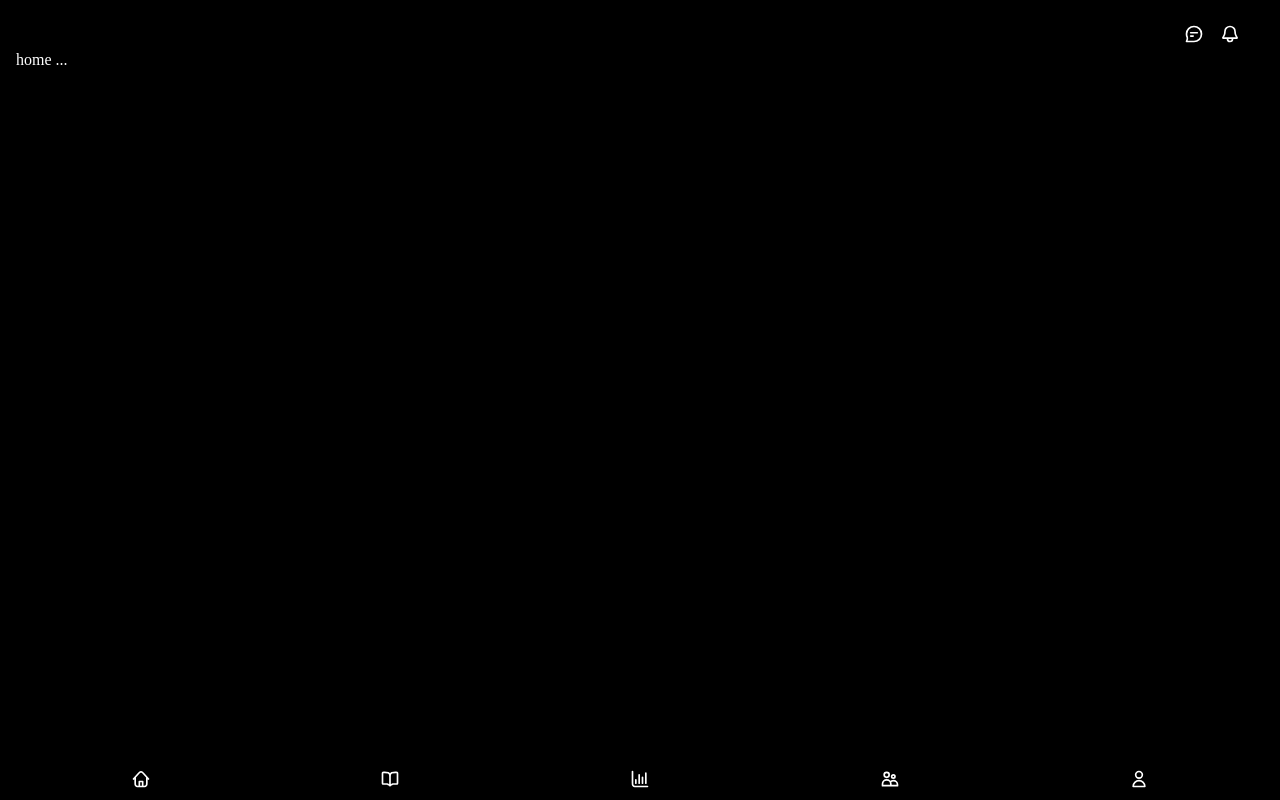
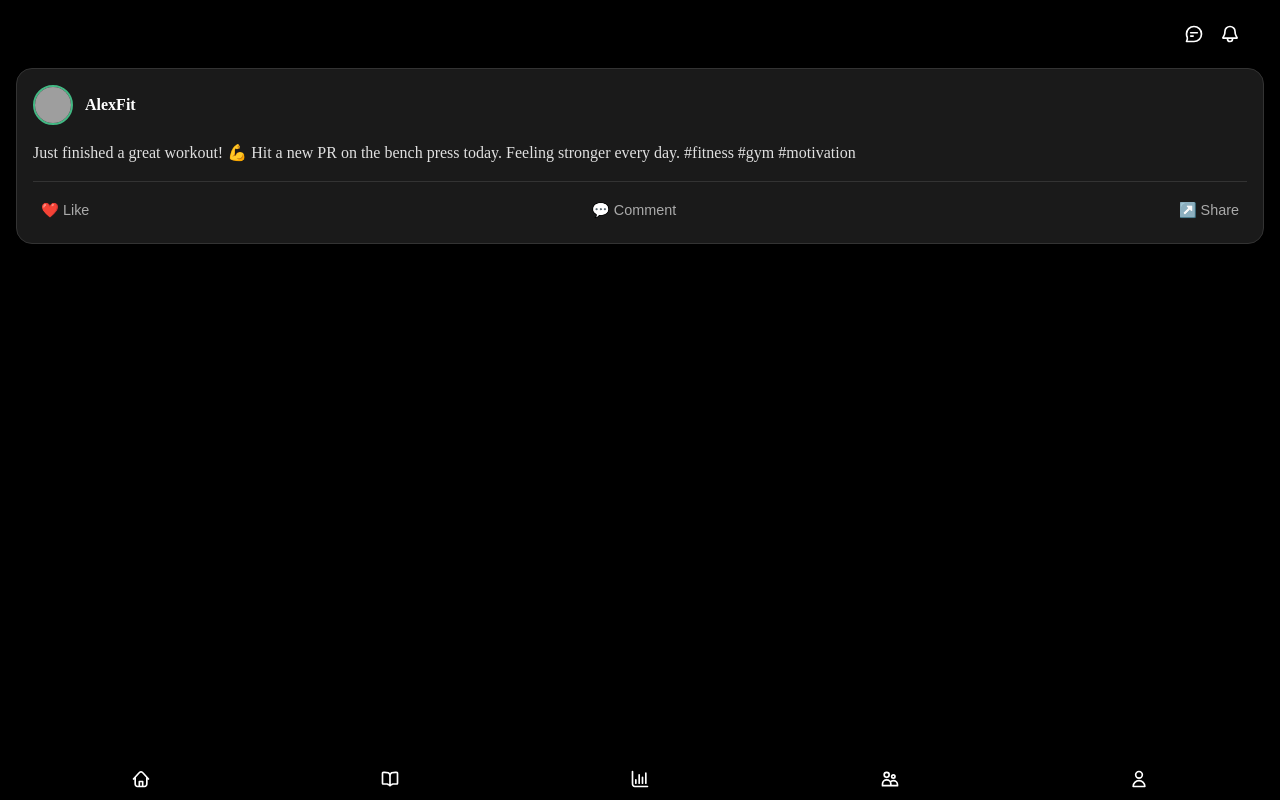
Before and after one commit to marcterradas/fitness-journal-app, a Vue app in the folder app/: page / in a window 1280 px wide. Built offline with nearby package versions, Linux system fonts and the light colour scheme; grey boxes are pictures that could not be loaded.

Commit message:
Create post component.

```diff
--- a/app/src/App.vue
+++ b/app/src/App.vue
@@ -28,8 +28,11 @@ const isLogginPage = computed(() => route.path === '/login')
   }
 
   .content {
+    display: flex;
+    flex-direction: column;
     padding: 1rem;
     width: 100%;
     max-width: 1440px;
+    gap: 1rem;
   }
 </style>
--- /dev/null
+++ b/app/src/components/Post.vue
@@ -0,0 +1,94 @@
+<script setup>
+const username = "AlexFit";
+const avatarUrl = "https://i.pravatar.cc/150?img=12";
+const content = "Just finished a great workout! 💪 Hit a new PR on the bench press today. Feeling stronger every day. #fitness #gym #motivation";
+</script>
+
+<template>
+  <div class="post">
+    <div class="post-header">
+      <img :src="avatarUrl" alt="User Avatar" class="avatar" />
+      <span class="username">{{ username }}</span>
+    </div>
+
+    <div class="post-content">
+      <p>{{ content }}</p>
+    </div>
+
+    <div class="post-footer">
+      <button class="action-btn">
+        ❤️ Like
+      </button>
+      <button class="action-btn">
+        💬 Comment
+      </button>
+      <button class="action-btn">
+        ↗️ Share
+      </button>
+    </div>
+  </div>
+</template>
+
+<style scoped>
+.post {
+  background-color: #1a1a1a;
+  border-radius: 1rem;
+  padding: 1rem;
+  margin-bottom: 1rem;
+  width: 100%;
+  border: 1px solid #333;
+}
+
+.post-header {
+  display: flex;
+  align-items: center;
+  margin-bottom: 1rem;
+}
+
+.avatar {
+  width: 40px;
+  height: 40px;
+  border-radius: 50%;
+  object-fit: cover;
+  margin-right: 0.75rem;
+  border: 2px solid #42b883;
+}
+
+.username {
+  font-weight: bold;
+  color: #fff;
+  font-size: 1rem;
+}
+
+.post-content {
+  margin-bottom: 1rem;
+  color: #e0e0e0;
+  line-height: 1.5;
+}
+
+.post-footer {
+  display: flex;
+  justify-content: space-between;
+  border-top: 1px solid #333;
+  padding-top: 0.75rem;
+}
+
+.action-btn {
+  background: none;
+  border: none;
+  color: #aaa;
+  cursor: pointer;
+  font-size: 0.9rem;
+  display: flex;
+  align-items: center;
+  gap: 0.5rem;
+  padding: 0.5rem;
+  border-radius: 6px;
+  transition: background-color 0.2s;
+}
+
+.action-btn:hover {
+  background-color: #333;
+  color: #fff;
+}
+</style>
--- a/app/src/views/HomeView.vue
+++ b/app/src/views/HomeView.vue
@@ -1,11 +1,12 @@
+<script setup>
+  import Post from '@/components/Post.vue';
+</script>
+
 <template>
   <div class="home">
-    home ...
+    <Post />
   </div>
 </template>
 
-<script setup>
-</script>
-
 <style scoped>
 </style>
```
